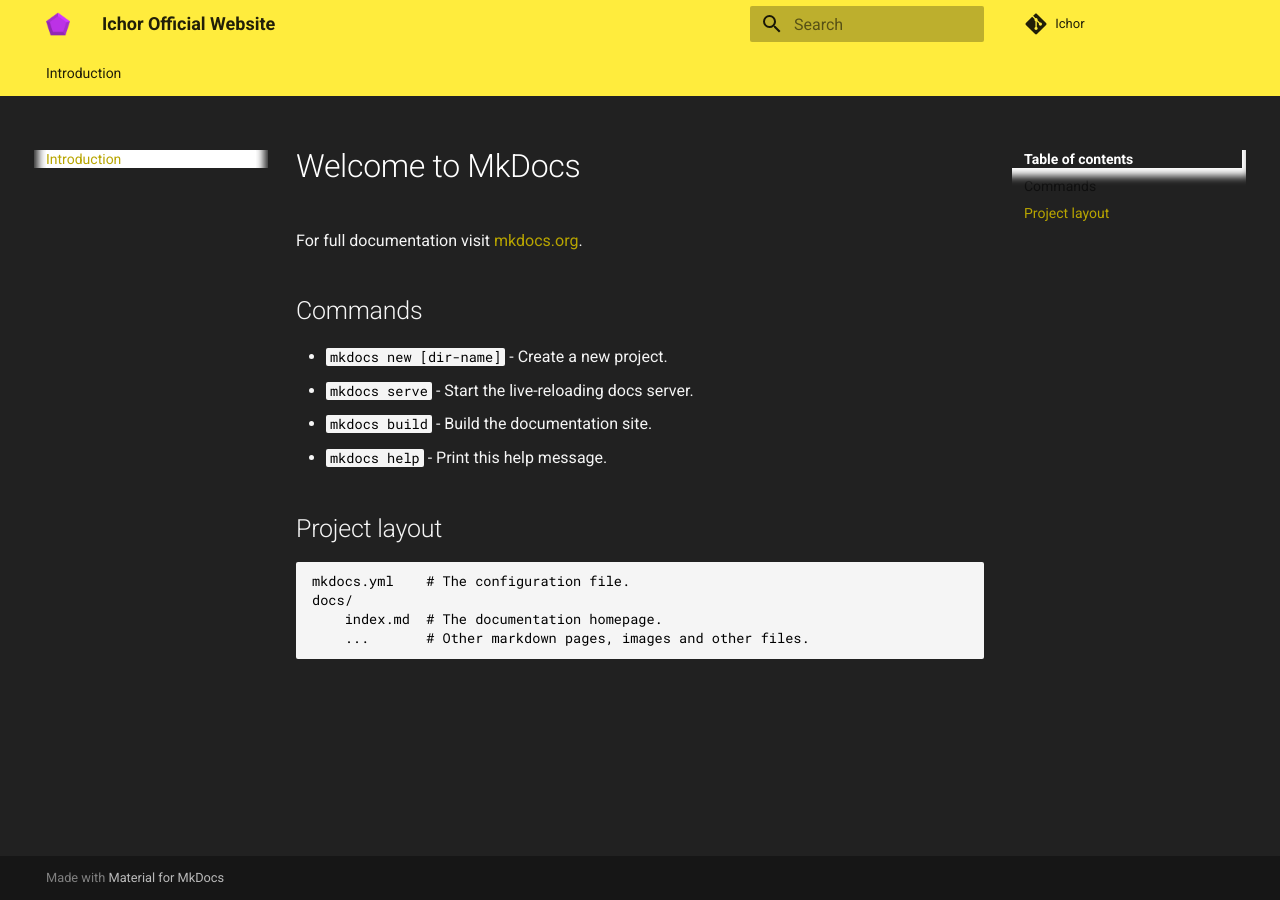
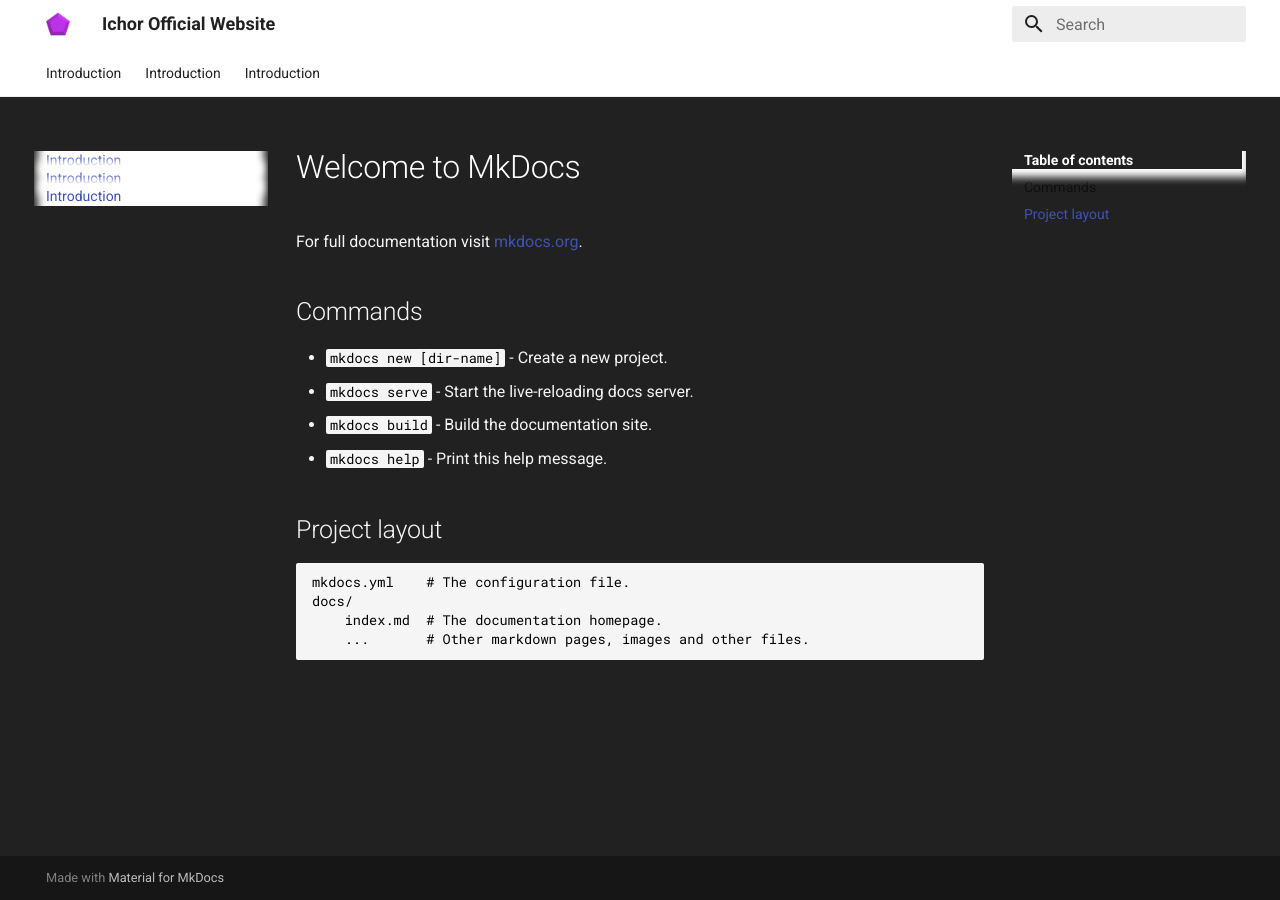
Before and after one commit to ichor-rbx/ichor-rbx.github.io, an MkDocs documentation site: the page built from docs/index.md, in a window 1280 px wide. Built offline with MkDocs 1.6.1 and Material for MkDocs 9.7.7, drawn with Linux system fonts in a browser that asks for light colours.

```diff
--- a/mkdocs.yml
+++ b/mkdocs.yml
@@ -3,22 +3,23 @@ site_description: Official Website for Ichor
 site_url: https://ichor-rbx.github.io/
 site_author: Kohl
 
-repo_name: Ichor
-repo_url: https://github.com/ichor-rbx/
+edit_uri: "edit/deploy/docs"
 
 theme:
-    name: 'material'
-    custom_dir: 'theme'
+    name: "material"
+    custom_dir: "theme"
     logo: "assets/images/Ichor.png"
     favicon: "assets/images/Ichor.png"
     feature:
         tabs: true
     palette:
-        primary: 'yellow'
-        accent: 'yellow'
+        primary: "white"
+        accent: "yellow"
 extra_css:
     - stylesheets/dark_theme.css
     - stylesheets/codehilite.css
 
 nav:
     - Introduction: index.md
+    - Codex: index.md
+    - Credit: index.md
```
